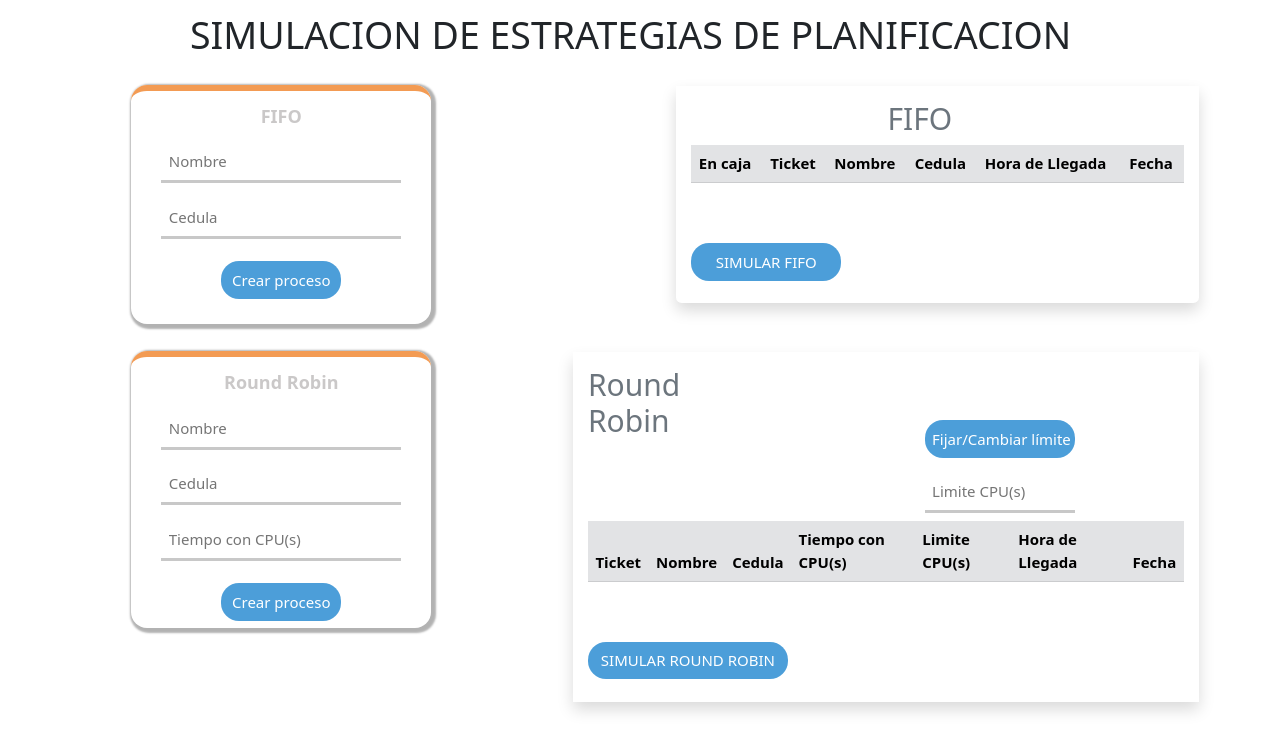
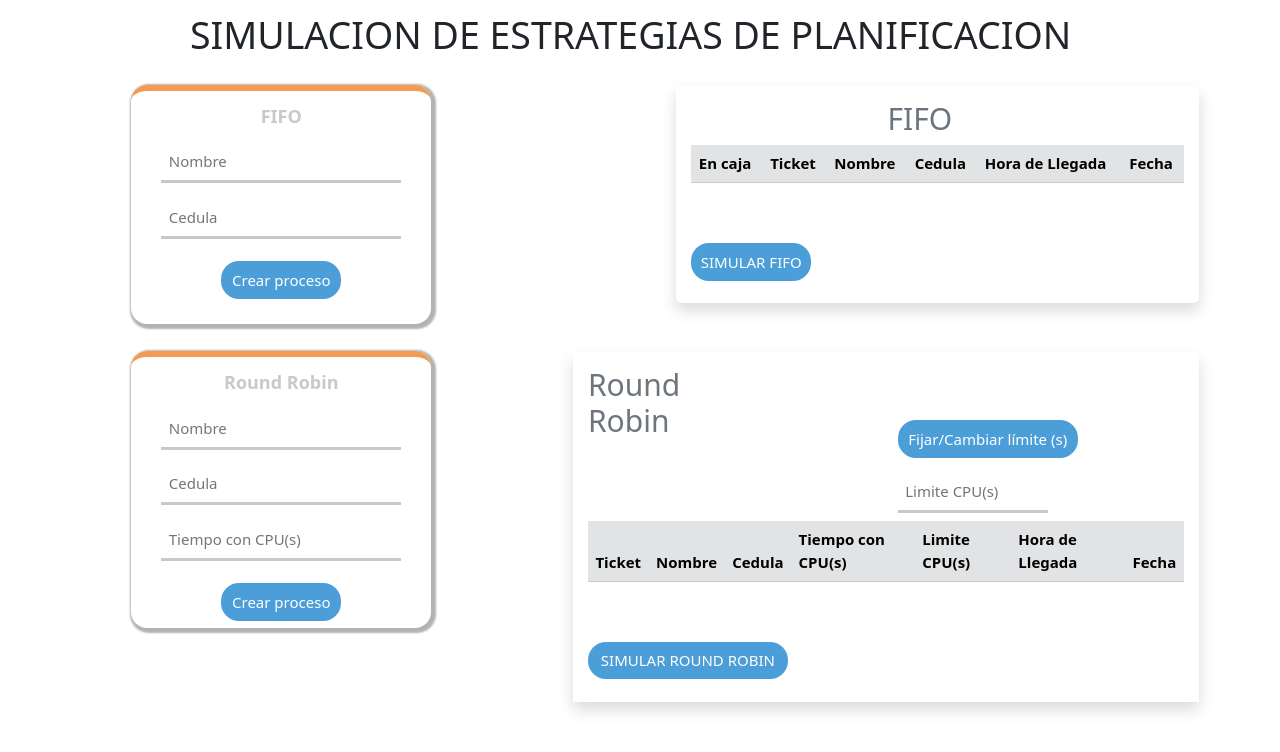
Before and after one commit to RobertoAnguloDeveloper/SistemasOperativoU2, a plain HTML site: page index.html in a window 1280 px wide. Drawn offline with Linux system fonts and the light colour scheme.

Commit message:
Funcionando parcialmente - Sin Round Robin

```diff
--- a/index.html
+++ b/index.html
@@ -44,7 +44,7 @@
                             </tr>
                         </thead>
                     </table>
-                    <input class="btn-fifo mx-auto mt-5" style="width: 150px;" type="button" id="simulateFifo" value="SIMULAR FIFO" onclick="simulateFifo();">
+                    <input class="btn-fifo mx-auto mt-5" style="width: 120px;" type="button" id="simulateFifo" value="SIMULAR FIFO" onclick="simulateFifo();">
                 </div>
             </div>
         </div>
@@ -71,8 +71,8 @@
             <div class="col-sm mt-3" style="margin-left: -45%;">
                 <div class=" mt-5 shadow p-3 mb-5 bg-white rounded-lg">
                     <h2 class="text-secondary " style="width: 180px;">Round Robin</h2>
-                    <div style="margin-left:56.5%; margin-top: -12%;">
-                        <input class="btn-fifo mx-auto mt-5" style="width: 150px;" type="button" id="fijarLimite" value="Fijar/Cambiar límite" onclick="fijarCambiar();">
+                    <div style="margin-left:52%; margin-top: -12%;">
+                        <input class="btn-fifo mx-auto mt-5" style="width: 180px;" type="button" id="fijarLimite" value="Fijar/Cambiar límite (s)" onclick="fijarCambiar();">
                         <input class="input" style="width: 150px;" type="number" id="cpuLimit" placeholder="Limite CPU(s)" min="1" max="5">
                     </div>
                     <table class="table table-secondary table-striped" id="table2">
```
